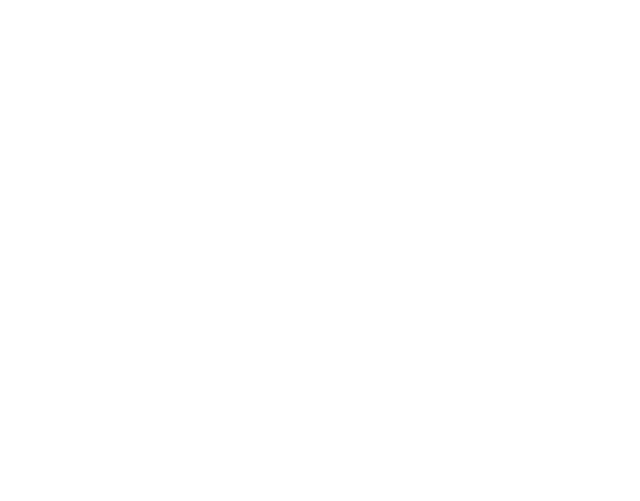
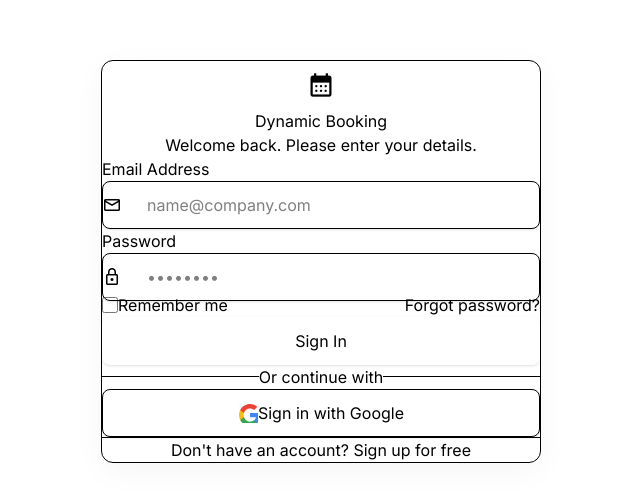
Before and after one commit to lucenmae/Dynamic-Booking-Angular-Nodejs-MongoDB-, an Angular app in the folder client/: page /sign-in in a window 1280 px wide. Before the commit this address led to /. Shown: the part 139-640 px from the top of the page, without its empty margins (319-959 px from the left). Built offline with nearby package versions, Linux system fonts and the light colour scheme.

Commit message:
feat: initial routes setup

```diff
--- /dev/null
+++ b/client/src/app/core/guards/auth.guard.ts
@@ -0,0 +1,14 @@
+import { inject } from '@angular/core';
+import { CanActivateFn, Router } from '@angular/router';
+
+const ACCESS_TOKEN_KEY = 'dynamic-booking.access-token';
+
+export const authGuard: CanActivateFn = () => {
+  const router = inject(Router);
+
+  if (typeof localStorage !== 'undefined' && localStorage.getItem(ACCESS_TOKEN_KEY)) {
+    return true;
+  }
+
+  return router.createUrlTree(['/sign-in']);
+};
--- /dev/null
+++ b/client/src/app/core/guards/guest.guard.ts
@@ -0,0 +1,14 @@
+import { inject } from '@angular/core';
+import { CanActivateFn, Router } from '@angular/router';
+
+const ACCESS_TOKEN_KEY = 'dynamic-booking.access-token';
+
+export const guestGuard: CanActivateFn = () => {
+  const router = inject(Router);
+
+  if (typeof localStorage !== 'undefined' && localStorage.getItem(ACCESS_TOKEN_KEY)) {
+    return router.createUrlTree(['/']);
+  }
+
+  return true;
+};
--- a/client/src/app/features/auth/sign-in/sign-in.html
+++ b/client/src/app/features/auth/sign-in/sign-in.html
@@ -1 +1,169 @@
-<p>sign-in works!</p>
+<body
+  class="bg-surface text-on-surface min-h-screen flex items-center justify-center relative overflow-hidden font-body-md antialiased selection:bg-primary-container selection:text-on-primary-container"
+>
+  <!-- Decorative Background -->
+  <div class="fixed inset-0 z-0 overflow-hidden pointer-events-none">
+    <div class="bg-blob bg-primary-fixed-dim w-[40vw] h-[40vw] -top-[10vw] -right-[10vw]"></div>
+    <div
+      class="bg-blob bg-surface-container-high w-[50vw] h-[50vw] -bottom-[20vw] -left-[10vw]"
+      style="animation-delay: -5s"
+    ></div>
+  </div>
+  <!-- Main Container (Centered Card) -->
+  <main class="relative z-10 w-full max-w-[440px] px-margin-mobile md:px-0 mx-auto py-3xl">
+    <!-- Glassmorphic Card -->
+    <div
+      class="glass-panel rounded-xl border border-outline-variant/20 shadow-[0_8px_32px_rgba(0,0,0,0.04)] overflow-hidden"
+    >
+      <div class="p-lg md:p-2xl flex flex-col gap-lg md:gap-xl">
+        <!-- Header Section -->
+        <div class="flex flex-col gap-sm text-center">
+          <div class="flex justify-center mb-xs">
+            <div
+              class="w-12 h-12 rounded-xl bg-primary-container/20 flex items-center justify-center text-primary"
+            >
+              <span
+                class="material-symbols-outlined"
+                style="font-size: 28px; font-variation-settings: 'FILL' 1"
+                >calendar_month</span
+              >
+            </div>
+          </div>
+          <h1
+            class="font-headline-lg-mobile md:font-headline-lg text-headline-lg-mobile md:text-headline-lg text-on-surface"
+          >
+            Dynamic Booking
+          </h1>
+          <p class="font-body-md text-body-md text-on-surface-variant">
+            Welcome back. Please enter your details.
+          </p>
+        </div>
+        <!-- Form -->
+        <form action="#" class="flex flex-col gap-lg" method="POST">
+          <!-- Email Input -->
+          <div class="flex flex-col gap-xs">
+            <label class="font-label-md text-label-md text-on-surface-variant" for="email"
+              >Email Address</label
+            >
+            <div class="relative">
+              <span
+                class="material-symbols-outlined absolute left-md top-1/2 -translate-y-1/2 text-outline-variant select-none pointer-events-none"
+                style="font-size: 20px"
+                >mail</span
+              >
+              <input
+                class="w-full h-[48px] pl-[44px] pr-md rounded-lg border border-outline-variant/40 bg-surface-container-lowest focus:border-primary focus:ring-1 focus:ring-primary outline-none transition-all font-body-md text-body-md text-on-surface placeholder:text-outline-variant/70 shadow-sm"
+                id="email"
+                name="email"
+                placeholder="name@company.com"
+                required=""
+                type="email"
+              />
+            </div>
+          </div>
+          <!-- Password Input -->
+          <div class="flex flex-col gap-xs">
+            <label class="font-label-md text-label-md text-on-surface-variant" for="password"
+              >Password</label
+            >
+            <div class="relative">
+              <span
+                class="material-symbols-outlined absolute left-md top-1/2 -translate-y-1/2 text-outline-variant select-none pointer-events-none"
+                style="font-size: 20px"
+                >lock</span
+              >
+              <input
+                class="w-full h-[48px] pl-[44px] pr-md rounded-lg border border-outline-variant/40 bg-surface-container-lowest focus:border-primary focus:ring-1 focus:ring-primary outline-none transition-all font-body-md text-body-md text-on-surface placeholder:text-outline-variant/70 shadow-sm"
+                id="password"
+                name="password"
+                placeholder="••••••••"
+                required=""
+                type="password"
+              />
+            </div>
+          </div>
+          <!-- Options (Remember me & Forgot Password) -->
+          <div class="flex items-center justify-between mt-[-8px]">
+            <div class="flex items-center gap-sm">
+              <input
+                class="h-4 w-4 rounded-[4px] border-outline-variant/60 text-primary focus:ring-primary bg-surface-container-lowest cursor-pointer transition-colors"
+                id="remember-me"
+                name="remember-me"
+                type="checkbox"
+              />
+              <label
+                class="font-body-sm text-body-sm text-on-surface-variant cursor-pointer select-none"
+                for="remember-me"
+              >
+                Remember me
+              </label>
+            </div>
+            <a
+              class="font-label-md text-label-md text-primary hover:text-primary-container transition-colors"
+              href="#"
+            >
+              Forgot password?
+            </a>
+          </div>
+          <!-- Actions -->
+          <div class="flex flex-col gap-md pt-sm">
+            <button
+              class="w-full h-[48px] bg-primary hover:bg-on-primary-fixed-variant text-on-primary font-label-md text-label-md rounded-lg transition-colors flex items-center justify-center gap-sm shadow-sm active:scale-[0.98]"
+              type="submit"
+            >
+              Sign In
+            </button>
+            <!-- Divider -->
+            <div class="relative flex items-center py-xs">
+              <div class="flex-grow border-t border-outline-variant/20"></div>
+              <span
+                class="flex-shrink-0 px-md font-body-sm text-body-sm text-on-surface-variant bg-surface-container-lowest"
+                >Or continue with</span
+              >
+              <div class="flex-grow border-t border-outline-variant/20"></div>
+            </div>
+            <!-- Social Login -->
+            <button
+              class="w-full h-[48px] bg-surface-container-lowest border border-outline-variant/40 hover:bg-surface-container-low text-on-surface font-label-md text-label-md rounded-lg transition-colors flex items-center justify-center gap-sm shadow-sm active:scale-[0.98]"
+              type="button"
+            >
+              <!-- Inline SVG for Google Logo to avoid external requests and keep it crisp -->
+              <svg class="w-5 h-5" viewbox="0 0 24 24">
+                <path
+                  d="M22.56 12.25c0-.78-.07-1.53-.2-2.25H12v4.26h5.92c-.26 1.37-1.04 2.53-2.21 3.31v2.77h3.57c2.08-1.92 3.28-4.74 3.28-8.09z"
+                  fill="#4285F4"
+                ></path>
+                <path
+                  d="M12 23c2.97 0 5.46-.98 7.28-2.66l-3.57-2.77c-.98.66-2.23 1.06-3.71 1.06-2.86 0-5.29-1.93-6.16-4.53H2.18v2.84C3.99 20.53 7.7 23 12 23z"
+                  fill="#34A853"
+                ></path>
+                <path
+                  d="M5.84 14.09c-.22-.66-.35-1.36-.35-2.09s.13-1.43.35-2.09V7.07H2.18C1.43 8.55 1 10.22 1 12s.43 3.45 1.18 4.93l2.85-2.22.81-.62z"
+                  fill="#FBBC05"
+                ></path>
+                <path
+                  d="M12 5.38c1.62 0 3.06.56 4.21 1.64l3.15-3.15C17.45 2.09 14.97 1 12 1 7.7 1 3.99 3.47 2.18 7.07l3.66 2.84c.87-2.6 3.3-4.53 6.16-4.53z"
+                  fill="#EA4335"
+                ></path>
+                <path d="M1 1h22v22H1z" fill="none"></path>
+              </svg>
+              Sign in with Google
+            </button>
+          </div>
+        </form>
+      </div>
+      <!-- Footer Action -->
+      <div class="bg-surface-container-low p-md border-t border-outline-variant/10 text-center">
+        <p class="font-body-sm text-body-sm text-on-surface-variant">
+          Don't have an account?
+          <a
+            class="font-label-md text-label-md text-primary hover:text-primary-container transition-colors ml-xs"
+            href="#"
+          >
+            Sign up for free
+          </a>
+        </p>
+      </div>
+    </div>
+  </main>
+</body>
--- /dev/null
+++ b/client/src/app/routes/index.ts
@@ -0,0 +1,16 @@
+import { Routes } from '@angular/router';
+
+import { protectedRoutes } from './protected.routes';
+import { publicRoutes } from './public.routes';
+
+export const routes: Routes = [
+  ...publicRoutes,
+  ...protectedRoutes,
+  {
+    path: '**',
+    redirectTo: '',
+  },
+];
+
+export { protectedRoutes } from './protected.routes';
+export { publicRoutes } from './public.routes';
--- /dev/null
+++ b/client/src/app/routes/protected.routes.ts
@@ -0,0 +1,16 @@
+import { Routes } from '@angular/router';
+
+import { authGuard } from '../core/guards/auth.guard';
+
+export const protectedRoutes: Routes = [
+  {
+    path: 'app',
+    canActivate: [authGuard],
+    children: [],
+  },
+  {
+    path: 'admin',
+    canActivate: [authGuard],
+    children: [],
+  },
+];
--- /dev/null
+++ b/client/src/app/routes/public.routes.ts
@@ -0,0 +1,23 @@
+import { Routes } from '@angular/router';
+
+import { SignIn } from '../features/auth/sign-in/sign-in';
+import { SignUp } from '../features/auth/sign-up/sign-up';
+import { Landing } from '../features/landing/landing';
+import { guestGuard } from '../core/guards/guest.guard';
+
+export const publicRoutes: Routes = [
+  {
+    path: '',
+    component: Landing,
+  },
+  {
+    path: 'sign-in',
+    component: SignIn,
+    canActivate: [guestGuard],
+  },
+  {
+    path: 'sign-up',
+    component: SignUp,
+    canActivate: [guestGuard],
+  },
+];
```
Also changed, not shown: client/src/app/app.routes.ts (+1 -9 lines).
